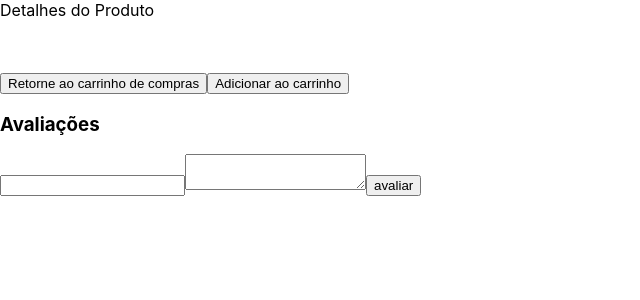
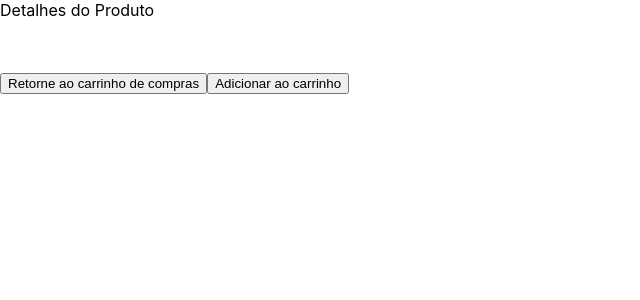
Before and after one commit to RoyMusthang/frontend-online-store, a React (Create React App) app: page /details/1 in a window 1280 px wide. Shown: the top 300 px of the page, without its empty margins (0-640 px from the left). Built offline with nearby package versions, Linux system fonts and the light colour scheme; no server answers.

Commit message:
arrumando imports

```diff
--- a/src/App.js
+++ b/src/App.js
@@ -2,7 +2,6 @@ import React from 'react';
 import { BrowserRouter as Router, Switch, Route } from 'react-router-dom';
 import Home from './Pages/Home';
 import CartPage from './Pages/CartPage';
-// import * as api from './services/api';
 import './App.css';
 import ProductDetail from './Pages/ProductDetail';
 
--- a/src/Components/ProductCard.jsx
+++ b/src/Components/ProductCard.jsx
@@ -18,7 +18,6 @@ class ProductCard extends React.Component {
 
   render() {
     const { product: { title, thumbnail, price, id } } = this.props;
-
     return (
       <section data-testid="product">
         <Link
--- a/src/Pages/Home.jsx
+++ b/src/Pages/Home.jsx
@@ -14,7 +14,7 @@ class Home extends React.Component {
       buttonClick: false,
       productList: [],
     };
-
+    localStorage.setItem('productList', JSON.stringify([]));
     this.handleChange = this.handleChange.bind(this);
     this.getProductList = this.getProductList.bind(this);
   }
--- a/src/Pages/ProductDetail.jsx
+++ b/src/Pages/ProductDetail.jsx
@@ -2,7 +2,6 @@ import React from 'react';
 import PropTypes from 'prop-types';
 import { Link } from 'react-router-dom';
 import * as api from '../services/api';
-import Assessment from '../Components/Assessments';
 
 class ProductDetail extends React.Component {
   constructor(props) {
@@ -27,6 +26,7 @@ class ProductDetail extends React.Component {
     const { location: { data }, match: { params: { id } } } = this.props;
     const productDetails = await api.getProductsFromCategoryAndQuery('', data);
     const productResult = productDetails.results.find((value) => value.id === id);
+    console.log(productResult);
     this.setState({
       product: {
         title: productResult.title,
@@ -47,7 +47,6 @@ class ProductDetail extends React.Component {
   render() {
     const { product } = this.state;
     const { title, thumbnail, price, atributtes } = product;
-    console.log('xablau');
     return (
       <div>
         Detalhes do Produto
@@ -65,7 +64,6 @@ class ProductDetail extends React.Component {
         >
           Adicionar ao carrinho
         </button>
-        <Assessment />
       </div>
     );
   }
```
